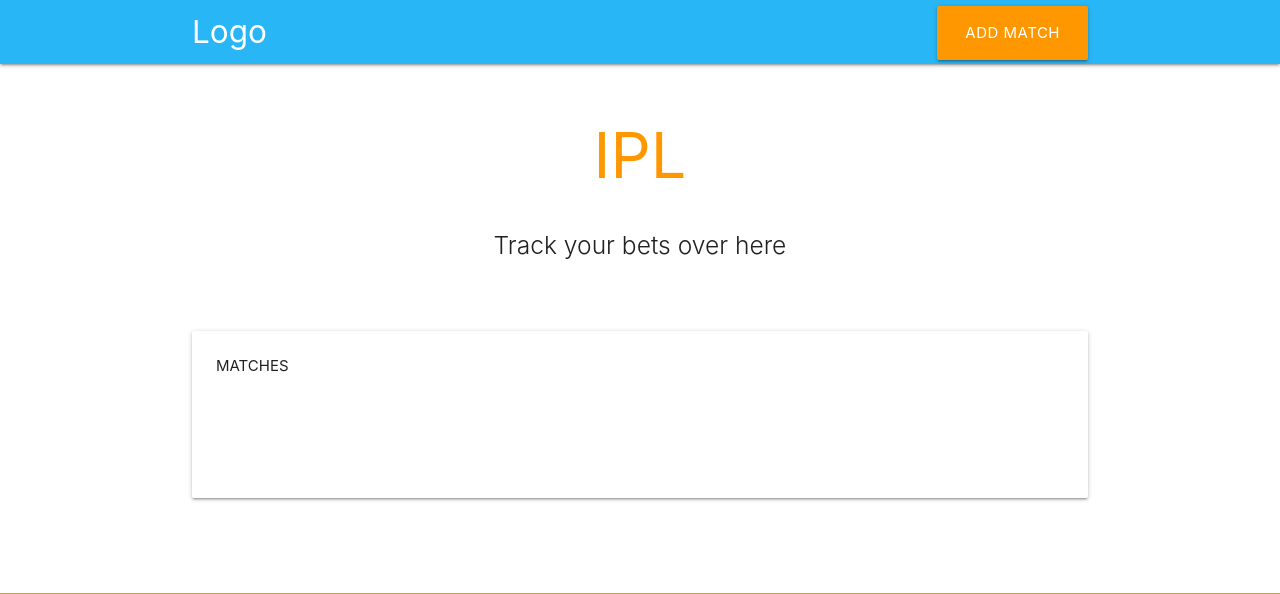
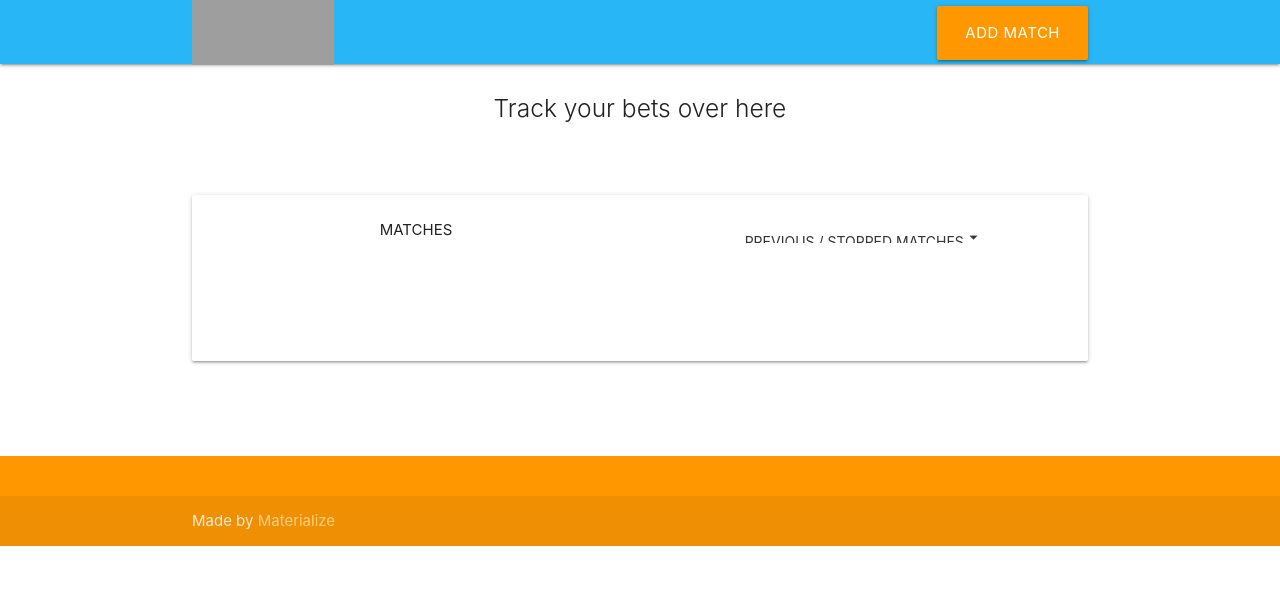
Before and after one commit to vjmascot89/secret_authority_ad, a Spring Boot app: page / in a window 1280 px wide. Shown: the top 594 px of the page. Run offline with Spring Boot 4, Linux system fonts and the light colour scheme; some libraries are stand-ins or nearby versions; grey boxes are pictures that could not be loaded.

Commit message:
rendered passive matches dropdown

```diff
--- a/src/main/resources/application.properties
+++ b/src/main/resources/application.properties
@@ -5,6 +5,6 @@
 spring.h2.console.enabled=true
 spring.jpa.open-in-view=true
 logging.level.org.hibernate.SQL=debug
-spring.jpa.hibernate.ddl-auto=create
+spring.jpa.hibernate.ddl-auto=update
 spring.jpa.properties.hibernate.dialect=org.hibernate.dialect.H2Dialect
 spring.mvc.async.request-timeout=-1
--- a/src/main/resources/static/css/style.css
+++ b/src/main/resources/static/css/style.css
@@ -6,7 +6,7 @@
  * Made By MaterializeCSS.com
  */
 
-.icon-block {
+.icon-block .logo-container {
   padding: 0 15px;
 }
 .icon-block .material-icons {
@@ -14,5 +14,11 @@
 }
 
 .modal{
-  width: 25%;
+  width: 35%;
 }
+
+a.fill-div {
+    display: block;
+    height: 100%;
+    width: 100%;
+}
--- a/src/main/resources/static/js/controllers.js
+++ b/src/main/resources/static/js/controllers.js
@@ -147,3 +147,17 @@
     },
   });
 }
+
+function render_previous_matches_dropdown(data){
+  var matches = [];
+  for (match_index in data){
+    var match = data[match_index];
+    var entry = {};
+    entry["team1"] = match.firstTeam.teamName;
+    entry["team2"] = match.secondTeam.teamName;
+    entry["date"] = match.date;
+    entry["match_id"] = match.id;
+    matches.push(entry);
+  }
+  $.tmpl( "previous_matches_dropdown", matches ).appendTo( "#previous-matches-dropdown" );
+}
--- a/src/main/resources/static/js/init.js
+++ b/src/main/resources/static/js/init.js
@@ -12,18 +12,24 @@
     var html_match_name = "";
     var html_match_content = "";
     var html_players = "";
+    var html_previous_matches_dropdown="";
 
     $.when(
       $.get('match_name.html'),
       $.get('match_content.html'),
       $.get('players.html'),
-    ).done(function(match_name, match_content, players){
+      $.get('previous_matches_dropdown.html'),
+    ).done(function(match_name, match_content, players, previous_matches_dropdown){
         html_match_name = match_name[0];
         html_match_content = match_content[0];
         html_players = players[0];
+        html_previous_matches_dropdown = previous_matches_dropdown[0];
+
         register_template("match_name", html_match_name);
         register_template("match_content", html_match_content);
         register_template("players", html_players);
+        register_template("previous_matches_dropdown", html_previous_matches_dropdown);
+
         $.ajax({
           url: '/activematch',
           success: function(data) {
@@ -32,10 +38,17 @@
                 var match_data = data[match_index];
                 render_player(match_data);
               }
-              $('.tabs').tabs();
-
           }
         });
+
+        $.ajax({
+          url: '/passivematch',
+          success: function(data) {
+              render_previous_matches_dropdown(data);
+          }
+        });
+
+        $('.dropdown-trigger').dropdown();
       });
   }); // end of document ready
 })(jQuery); // end of jQuery name space
--- a/src/main/resources/static/match_name.html
+++ b/src/main/resources/static/match_name.html
@@ -1,2 +1,2 @@
-  <li class="tab"><a href="#match${match_id}" class="active">${team1} vs ${team2}</a></li>
+  <li class="tab"><a href="#match${match_id}" onclick="get_passive_match()" class="active">${team1} vs ${team2}</a></li>
   <!-- <li class="tab"><a class="active" href="#test5">Test 2</a></li> -->
--- a/src/main/resources/templates/index.html
+++ b/src/main/resources/templates/index.html
@@ -12,7 +12,7 @@
 </head>
 <body>
   <nav class="light-blue lighten-1" role="navigation">
-    <div class="nav-wrapper container"><a id="logo-container" href="#" class="brand-logo">Logo</a>
+    <div class="nav-wrapper container"><a id="logo-container" href="#" class="brand-logo"><img src="/images/IPL.png" style="height:65px;width:142px;" alt=""></a>
       <ul class="right hide-on-med-and-down">
         <li><button data-target="match-add-form" id="match-add" class="btn-large modal-trigger waves-effect waves-light orange">Add Match</button></li>
       </ul>
@@ -25,7 +25,6 @@
   </nav>
   <div class="section no-pad-bot" id="index-banner">
     <div class="container">
-      <h1 class="header center orange-text">IPL</h1>
       <div class="row center">
         <h5 class="header col s12 light">Track your bets over here</h5>
       </div>
@@ -108,14 +107,24 @@
     <div class="section">
 
       <!--   Icon Section   -->
-      <div class="row">
+      <div class="row center">
         <div class="card">
-          <div class="card-content">
+          <div class="card-content col l6 m6 s12">
             <p>MATCHES</p>
           </div>
+          <div class="card-content col l6 m6 s12 dropdown-trigger waves-effect waves-teal btn-flat"
+           href='#' data-target='previous-matches-dropdown'>
+            <!-- <a class='dropdown-trigger btn' href='#' data-target='dropdown1'>Drop Me!</a> -->
+            Previous / Stopped Matches<i class="material-icons">arrow_drop_down</i>
+          </div>
 
+          <!-- Container for previous matches -->
+          <ul id='previous-matches-dropdown' class='dropdown-content'>
+          </ul>
+
+          <div class="divider"></div>
           <!-- Container for match name  -->
-          <div class="card-tabs" >
+          <div class="card-tabs " >
             <ul class="tabs tabs-fixed-width" id="match_name">
             </ul>
           </div>
```
